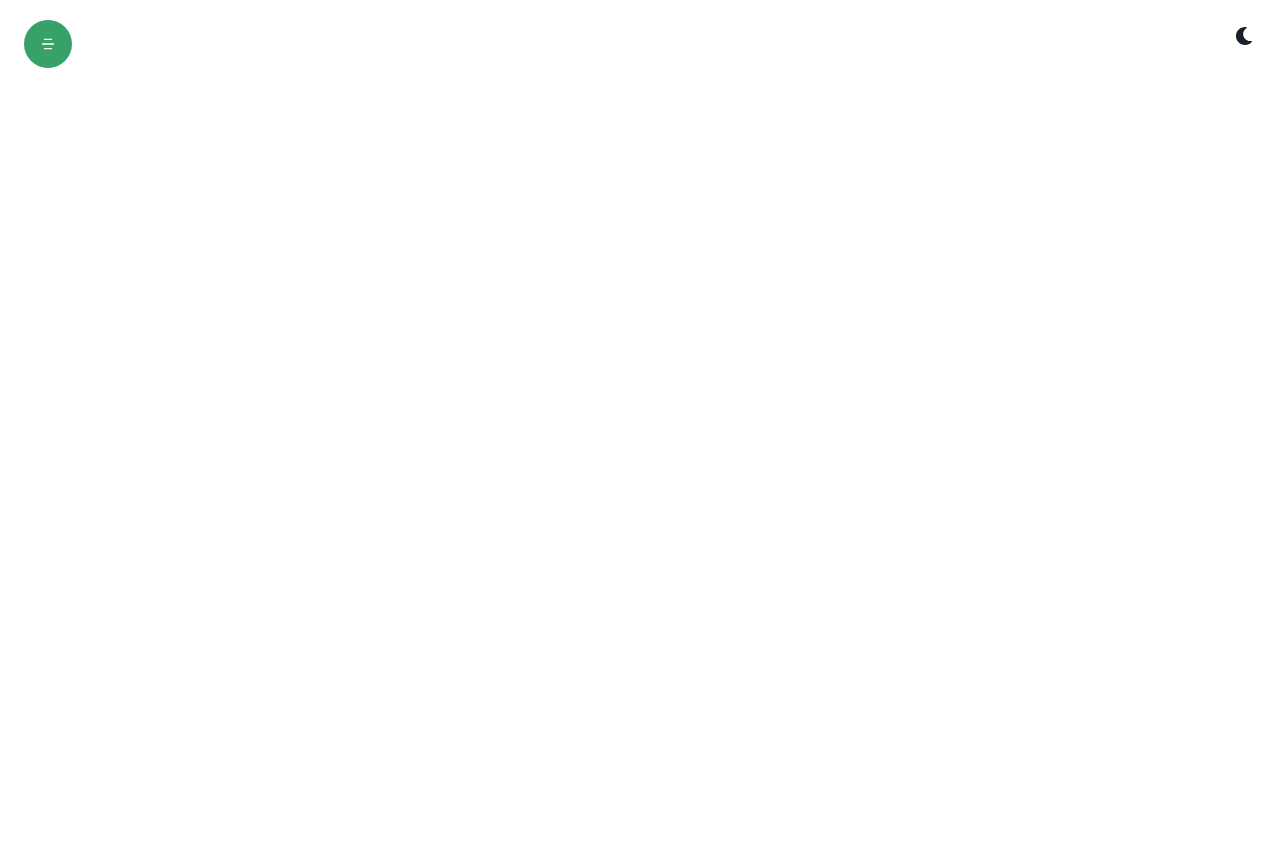
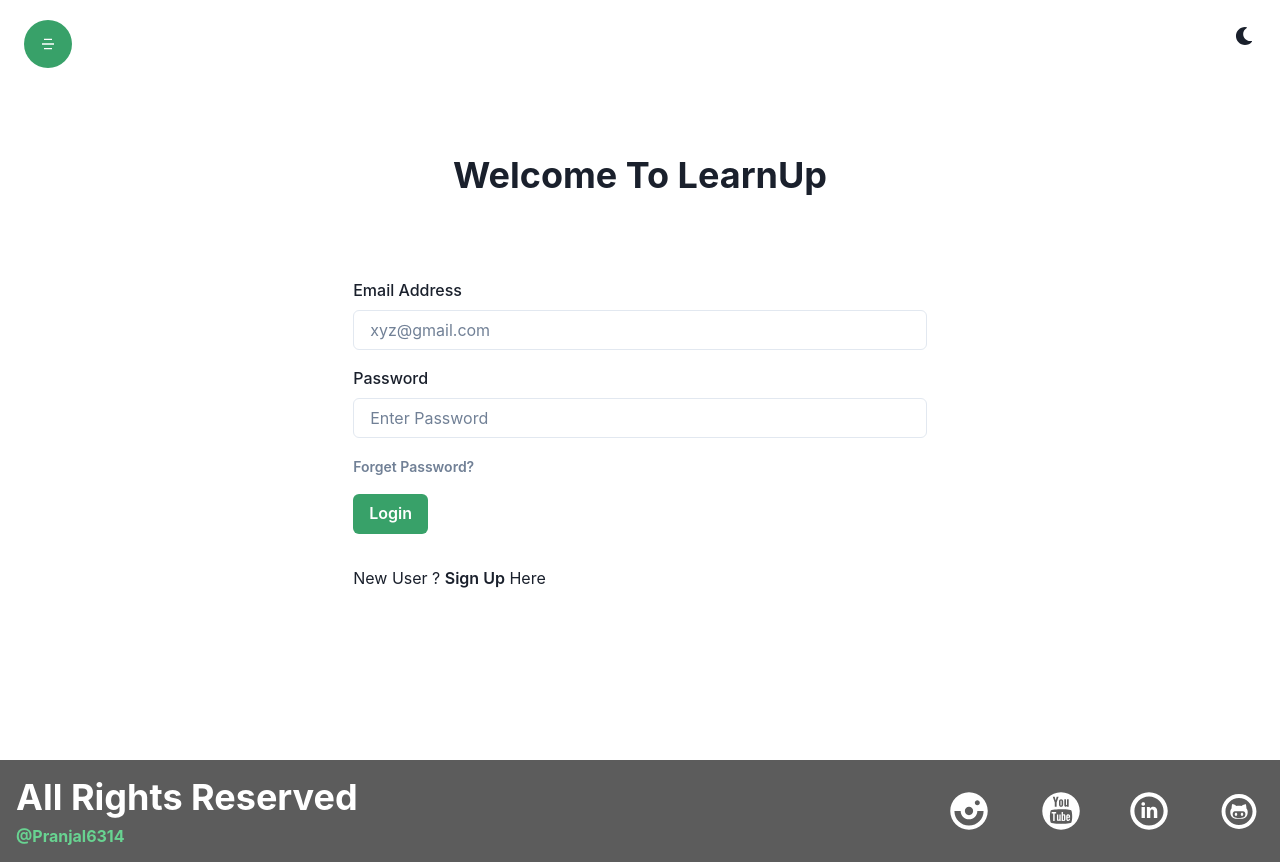
Before and after one commit to pranjal6314/MERN-PROJECT, a React (Create React App) app in the folder learnup/: page /login in a window 1280 px wide. Before the commit this address had no page. Before the commit the page ends 800 px from the top, so only its background shows below. Built offline with nearby package versions, Linux system fonts and the light colour scheme.

Commit message:
17/01/2023

```diff
--- a/learnup/src/App.js
+++ b/learnup/src/App.js
@@ -3,6 +3,8 @@ import { BrowserRouter as Router, Route, Routes } from 'react-router-dom';
 import Home from './components/Home/Home';
 import Courses from './components/Courses/Courses';
 import Header from './components/Layout/Header/Header';
+import Footer from './components/Layout/Footer/Footer';
+import Login from './components/Auth/Login/Login';
 function App() {
   return (
     <Router>
@@ -10,7 +12,9 @@ function App() {
       <Routes>
         <Route path="/" element={<Home />} />
         <Route path="/courses" element={<Courses />} />
+        <Route path="/login" element={<Login />} />
       </Routes>
+      <Footer />
     </Router>
   );
 }
--- /dev/null
+++ b/learnup/src/components/Auth/Login/Login.jsx
@@ -0,0 +1,36 @@
+import { Container, VStack, Heading, FormLabel, Input, Box, Button } from '@chakra-ui/react'
+import React from 'react'
+import { Link } from 'react-router-dom'
+const Login = () => {
+    const [email, setEmail] = React.useState("")
+    const [password, setPassword] = React.useState("")
+    return <Container height={"95vh"}>
+        <VStack height={"full"} justifyContent="center" spacing={"16"}>
+            <Heading children="Welcome To LearnUp" />
+            <form style={{ width: "100%" }}>
+                <Box my="4" >
+                    <FormLabel htmlFor='email' children="Email Address" />
+                    <Input required id="email" value={email} onChange={(e) => setEmail(e.target.value)} placeholder="xyz@gmail.com" type={"email"} focusBorderColor="green.500" />
+                </Box>
+                <Box my="4" >
+                    <FormLabel htmlFor='password' children="Password" />
+                    <Input required id="password" autoComplete="on" value={password} onChange={(e) => setPassword(e.target.value)} placeholder="Enter Password" type={"password"} focusBorderColor="green.500" />
+                </Box>
+                <Box >
+                    <Link to="/forgetpassword"> <Button fontSize={"sm"} variant="link">Forget Password?</Button></Link>
+                </Box>
+                <Button my="4" type='submit' colorScheme={"green"}>Login</Button>
+                <Box my="4">
+                    New User ?{" "}
+                    <Link to="/signup">
+                        <Button colorScheme={"green.500"} variant="link">
+                            Sign Up
+                        </Button>
+                    </Link>{" "} Here
+                </Box>
+            </form>
+        </VStack>
+    </Container >
+}
+
+export default Login
--- /dev/null
+++ b/learnup/src/components/Layout/Footer/Footer.jsx
@@ -0,0 +1,32 @@
+import React from 'react'
+import { Button, Container, Text, Heading, HStack, Input, Stack, VStack, Image, Link, Box } from '@chakra-ui/react'
+import { TiSocialYoutubeCircular, TiSocialLinkedinCircular, TiSocialInstagramCircular } from "react-icons/ti"
+import { DiGithub } from 'react-icons/di'
+const Footer = () => {
+    return <Box padding={'4'} bg='blackAlpha.700' minH='10vh'>
+        <Stack direction={['column', 'row']}>
+            <VStack alignItems={['center', 'flex-start']} width='full'>
+                <Heading children="All Rights Reserved" color={"white"} />
+                <Heading size="sm" fontFamily={"body"} color={"green.300"} children="@Pranjal6314" />
+            </VStack>
+            <HStack spacing={['2', '10']} justifyContent={"center"} color="white" fontSize={"50"}>
+                <a href='/' target={"_blank"}>
+                    <TiSocialInstagramCircular />
+                </a>
+                <a href='/' target={"_blank"}>
+                    <TiSocialYoutubeCircular />
+                </a>
+                <a href='/' target={"_blank"}>
+                    <TiSocialLinkedinCircular />
+                </a>
+                <a href='/' target={"_blank"}>
+                    <DiGithub />
+                </a>
+
+            </HStack>
+        </Stack>
+    </Box>
+
+}
+
+export default Footer
--- a/learnup/src/components/Layout/Header/Header.jsx
+++ b/learnup/src/components/Layout/Header/Header.jsx
@@ -36,7 +36,7 @@ const Header = () => {
                         <VStack alignItems={"flex-start"} spacing={"5"}>
                             <LinkButton onClose={onClose} url='/' title="Home" />
                             <LinkButton onClose={onClose} url='/courses' title="All Courses" />
-                            <LinkButton onClose={onClose} url='/req' title="Request a Course" />
+                            <LinkButton onClose={onClose} url='/request' title="Request a Course" />
                             <LinkButton onClose={onClose} url='/contact' title="Contact Us" />
                             <LinkButton onClose={onClose} url='/about' title="About " />
                             <HStack justifyContent={"space-evenly"} position={"absolute"} bottom="2rem" width={"80%"}>
```
